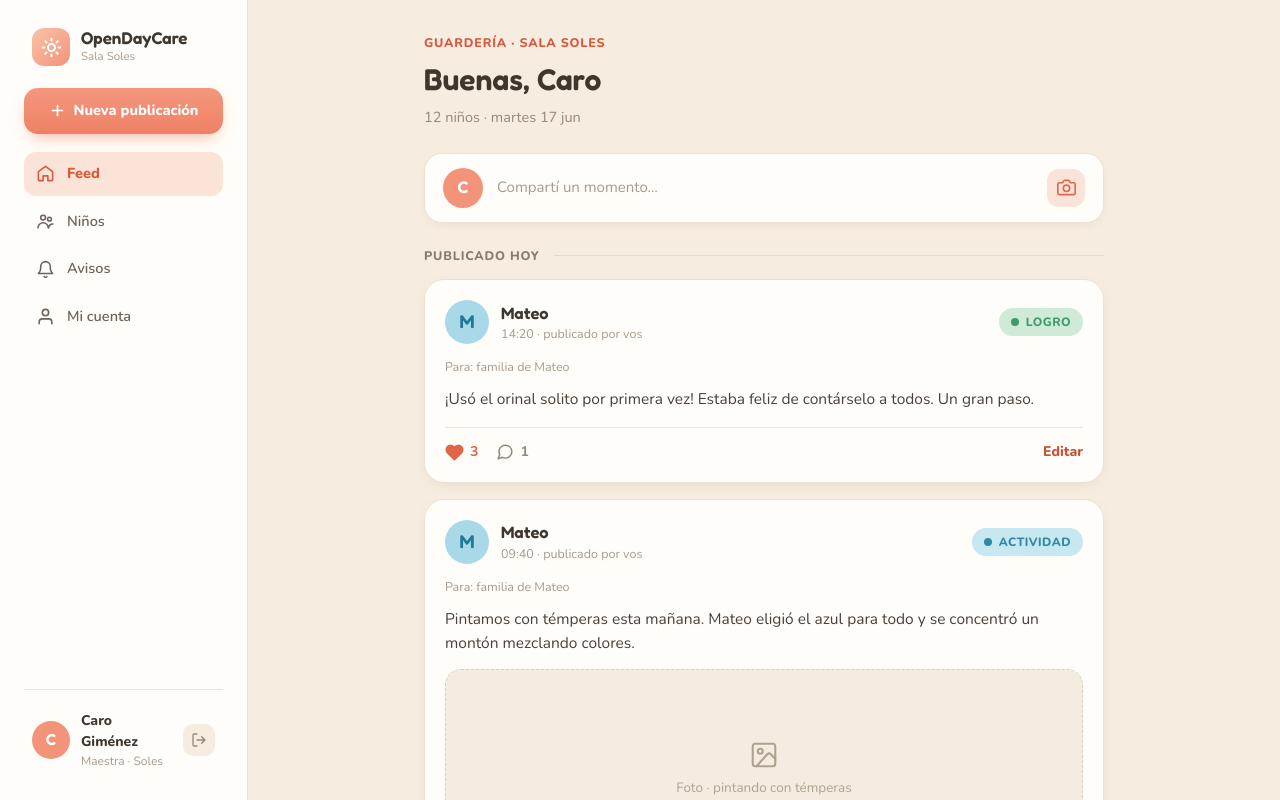
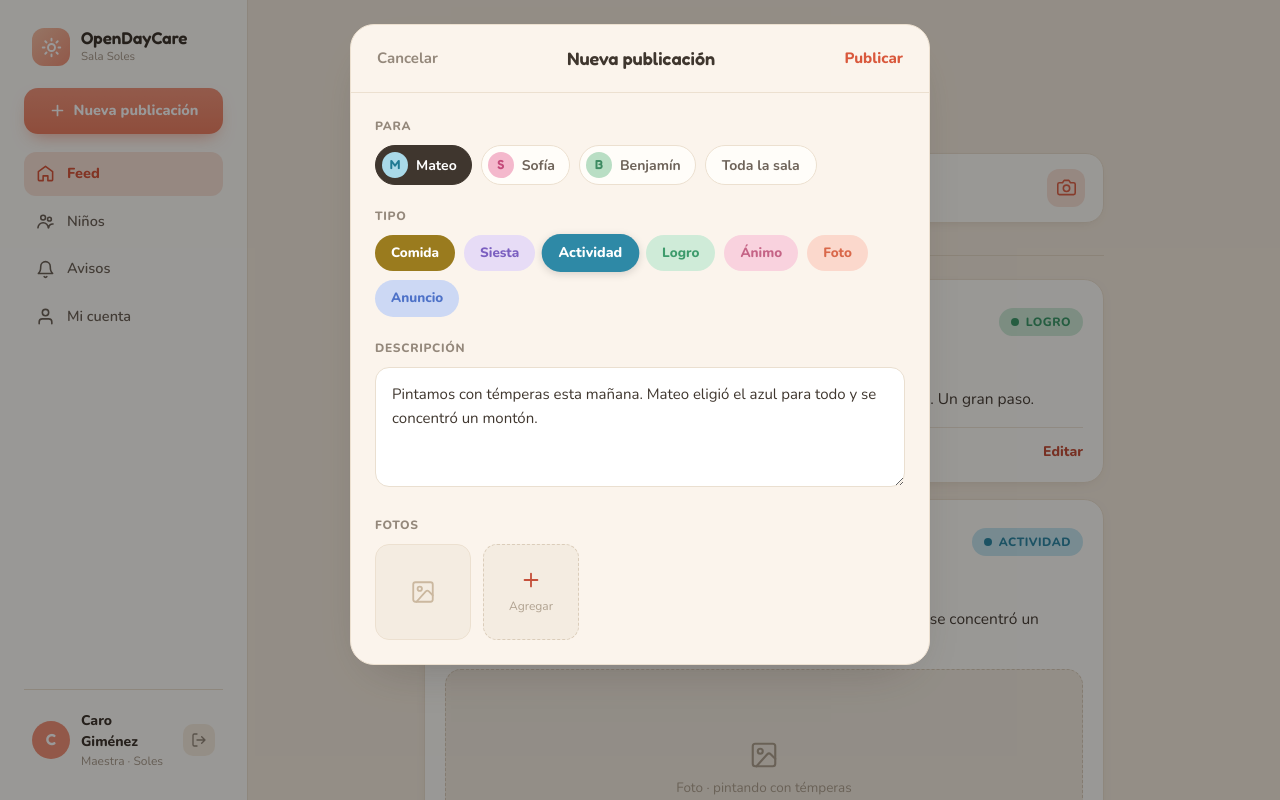
Before and after one commit to CarlosAndres97/06-open-daycare, a Next.js app: page / in a window 1280 px wide. Both pictures are taken after a click on the link "Nueva publicación". Built offline with nearby package versions, Linux system fonts and the light colour scheme.

Commit message:
spec 06 implememtado

```diff
--- a/app/page.tsx
+++ b/app/page.tsx
@@ -1,22 +1,34 @@
+"use client";
+
+import { useState } from "react";
 import { MobileDrawer } from "@/components/home/MobileDrawer";
 import { Sidebar } from "@/components/home/Sidebar";
 import { FeedHeader } from "@/components/home/FeedHeader";
 import { ComposerTile } from "@/components/home/ComposerTile";
 import { PostCard } from "@/components/home/PostCard";
+import { CreatePostModal } from "@/components/publications/CreatePostModal";
 import { POSTS } from "@/data/mock";
 
 export default function Home() {
+  const [isCreateModalOpen, setIsCreateModalOpen] = useState(false);
+  const openCreate = () => setIsCreateModalOpen(true);
+
   return (
     <div className="min-h-screen bg-cream flex">
-      <MobileDrawer />
+      <MobileDrawer onCreatePost={openCreate} />
       <div className="hidden md:flex">
-        <Sidebar activeKey="feed" />
+        <Sidebar activeKey="feed" onCreatePost={openCreate} />
       </div>
 
       <main className="flex-1 min-w-0 h-screen overflow-y-auto">
         <div className="max-w-[760px] w-full mx-auto pt-20 md:pt-[34px] px-5 md:px-10 pb-20">
           <FeedHeader />
-          <ComposerTile />
+          <ComposerTile onClick={() => setIsCreateModalOpen(true)} />
+
+          <CreatePostModal
+            isOpen={isCreateModalOpen}
+            onClose={() => setIsCreateModalOpen(false)}
+          />
 
           <div className="flex items-center gap-[14px] mb-3.5">
             <span className="text-[12.5px] font-extrabold tracking-[0.8px] text-ink-400">
--- a/components/home/ComposerTile.tsx
+++ b/components/home/ComposerTile.tsx
@@ -1,11 +1,17 @@
+"use client";
+
 import { Avatar } from "@/components/shared/Avatar";
 import { IconCamera } from "@/components/shared/Icons";
 
-export function ComposerTile() {
+interface ComposerTileProps {
+  onClick: () => void;
+}
+
+export function ComposerTile({ onClick }: ComposerTileProps) {
   return (
-    <a
-      href="#"
-      className="flex items-center gap-[14px] bg-cream-soft border border-beige-200 rounded-[18px] py-[14px] px-[18px] mb-6 shadow-[0_4px_14px_-10px_rgba(120,90,60,0.4)]"
+    <button
+      onClick={onClick}
+      className="flex items-center gap-[14px] bg-cream-soft border border-beige-200 rounded-[18px] py-[14px] px-[18px] mb-6 shadow-[0_4px_14px_-10px_rgba(120,90,60,0.4)] w-full text-left"
     >
       <Avatar
         color="bg-coral-400"
@@ -19,6 +25,6 @@ export function ComposerTile() {
       <span className="w-[38px] h-[38px] rounded-xl bg-beige-100 text-coral-800 flex items-center justify-center">
         <IconCamera width={19} height={19} />
       </span>
-    </a>
+    </button>
   );
 }
--- a/components/home/MobileDrawer.tsx
+++ b/components/home/MobileDrawer.tsx
@@ -5,7 +5,13 @@ import { Sidebar } from "@/components/home/Sidebar";
 import { IconMenu, IconClose } from "@/components/shared/Icons";
 import type { NavKey } from "@/components/home/Sidebar";
 
-export function MobileDrawer({ activeKey = "feed" }: { activeKey?: NavKey }) {
+export function MobileDrawer({
+  activeKey = "feed",
+  onCreatePost,
+}: {
+  activeKey?: NavKey;
+  onCreatePost?: () => void;
+}) {
   const [open, setOpen] = useState(false);
   const toggle = () => setOpen((v) => !v);
   const close = () => setOpen(false);
@@ -33,7 +39,7 @@ export function MobileDrawer({ activeKey = "feed" }: { activeKey?: NavKey }) {
             aria-hidden="true"
           />
           <div className="md:hidden fixed inset-y-0 left-0 w-[248px] z-40 transition-transform duration-200 ease-out">
-            <Sidebar activeKey={activeKey} />
+            <Sidebar activeKey={activeKey} onCreatePost={onCreatePost} />
           </div>
         </>
       )}
--- /dev/null
+++ b/components/publications/CreatePostModal.tsx
@@ -0,0 +1,227 @@
+"use client";
+
+import { useState } from "react";
+
+interface CreatePostModalProps {
+  isOpen: boolean;
+  onClose: () => void;
+}
+
+const kids = [
+  { id: "1", name: "Mateo", initials: "M", avatarBg: "#A9D9E8", avatarColor: "#1F7A93" },
+  { id: "2", name: "Sofía", initials: "S", avatarBg: "#F4B8CC", avatarColor: "#C44A7A" },
+  { id: "3", name: "Benjamín", initials: "B", avatarBg: "#B9DEC4", avatarColor: "#3E8B62" },
+];
+
+const postTypes = [
+  { label: "Comida", bg: "#9A7B1E", color: "#fff" },
+  { label: "Siesta", bg: "#E7DCF6", color: "#7B5FC0" },
+  { label: "Actividad", bg: "#2E89A6", color: "#fff" },
+  { label: "Logro", bg: "#CFEBD8", color: "#3E9B6C" },
+  { label: "Ánimo", bg: "#F9D2DE", color: "#C56486" },
+  { label: "Foto", bg: "#FBD8CC", color: "#D9684A" },
+  { label: "Anuncio", bg: "#CCD8F4", color: "#4E72C8" },
+];
+
+const defaultDescription =
+  "Pintamos con témperas esta mañana. Mateo eligió el azul para todo y se concentró un montón.";
+
+export function CreatePostModal({ isOpen, onClose }: CreatePostModalProps) {
+  const [selectedKid, setSelectedKid] = useState("1");
+  const [selectedType, setSelectedType] = useState("Actividad");
+  const [description, setDescription] = useState(defaultDescription);
+
+  if (!isOpen) return null;
+
+  return (
+    <div
+      className="fixed inset-0 z-50 flex items-start justify-center p-6 bg-black/40"
+      onClick={onClose}
+    >
+      <div
+        className="w-full max-w-[580px] bg-[#FBF4EC] border border-[#ECE0D0] rounded-[24px] shadow-[0_20px_50px_-24px_rgba(63,54,46,0.35)] overflow-hidden"
+        onClick={(e) => e.stopPropagation()}
+      >
+        <div className="flex items-center justify-between px-[26px] py-5 border-b border-[#ECE0D0]">
+          <button
+            onClick={onClose}
+            className="text-[#94887B] font-bold text-[15px] hover:text-[#3F362E] transition-colors"
+          >
+            Cancelar
+          </button>
+          <span className="font-fredoka font-semibold text-[18px] text-[#3F362E]">
+            Nueva publicación
+          </span>
+          <button className="text-[#D9583C] font-extrabold text-[15px] hover:opacity-80 transition-opacity">
+            Publicar
+          </button>
+        </div>
+
+        <div className="p-6">
+          <div className="text-[12px] font-extrabold tracking-[0.7px] text-[#94887B] mb-[10px]">
+            PARA
+          </div>
+          <div className="flex flex-wrap gap-[9px] mb-[22px]">
+            {kids.map((kid) => (
+              <button
+                key={kid.id}
+                onClick={() => setSelectedKid(kid.id)}
+                style={{
+                  display: "flex",
+                  alignItems: "center",
+                  gap: "8px",
+                  padding: "6px 14px 6px 6px",
+                  borderRadius: "999px",
+                  border: selectedKid === kid.id ? "1.5px solid #3F362E" : "1.5px solid #ECE0D0",
+                  background: selectedKid === kid.id ? "#3F362E" : "#FFFDF9",
+                  color: selectedKid === kid.id ? "#fff" : "#6E6359",
+                  fontWeight: 700,
+                  fontSize: "14px",
+                  cursor: "pointer",
+                  transition: "all 0.2s ease",
+                }}
+              >
+                <span
+                  style={{
+                    width: "26px",
+                    height: "26px",
+                    borderRadius: "50%",
+                    background: kid.avatarBg,
+                    color: kid.avatarColor,
+                    display: "flex",
+                    alignItems: "center",
+                    justifyContent: "center",
+                    fontFamily: "Fredoka, sans-serif",
+                    fontWeight: 600,
+                    fontSize: "13px",
+                  }}
+                >
+                  {kid.initials}
+                </span>
+                {kid.name}
+              </button>
+            ))}
+            <button
+              onClick={() => setSelectedKid("sala")}
+              style={{
+                padding: "6px 16px",
+                borderRadius: "999px",
+                border: selectedKid === "sala" ? "1.5px solid #3F362E" : "1.5px solid #ECE0D0",
+                background: selectedKid === "sala" ? "#3F362E" : "#FFFDF9",
+                color: selectedKid === "sala" ? "#fff" : "#6E6359",
+                fontWeight: 700,
+                fontSize: "14px",
+                cursor: "pointer",
+                transition: "all 0.2s ease",
+              }}
+            >
+              Toda la sala
+            </button>
+          </div>
+
+          <div className="text-[12px] font-extrabold tracking-[0.7px] text-[#94887B] mb-[10px]">
+            TIPO
+          </div>
+          <div className="flex flex-wrap gap-[9px] mb-[22px]">
+            {postTypes.map((type) => (
+              <button
+                key={type.label}
+                onClick={() => setSelectedType(type.label)}
+                style={{
+                  padding: "8px 16px",
+                  borderRadius: "999px",
+                  border: "none",
+                  background: type.bg,
+                  color: type.color,
+                  fontWeight: 800,
+                  fontSize: "13.5px",
+                  cursor: "pointer",
+                  transition: "all 0.2s ease",
+                  boxShadow: selectedType === type.label ? "0 2px 8px rgba(0,0,0,0.15)" : "none",
+                  transform: selectedType === type.label ? "scale(1.05)" : "scale(1)",
+                }}
+              >
+                {type.label}
+              </button>
+            ))}
+          </div>
+
+          <div className="text-[12px] font-extrabold tracking-[0.7px] text-[#94887B] mb-[10px]">
+            DESCRIPCIÓN
+          </div>
+          <textarea
+            value={description}
+            onChange={(e) => setDescription(e.target.value)}
+            placeholder="Contá cómo le fue hoy…"
+            className="w-full min-h-[120px] resize-y px-4 py-[14px] rounded-[14px] border border-[#EADFD0] bg-white text-[15px] text-[#3F362E] placeholder:text-[#B6A99B] focus:outline-none focus:border-[#2E89A6] leading-relaxed mb-[22px]"
+          />
+
+          <div className="text-[12px] font-extrabold tracking-[0.7px] text-[#94887B] mb-[10px]">
+            FOTOS
+          </div>
+          <div className="flex gap-3">
+            <div
+              style={{
+                width: "96px",
+                height: "96px",
+                borderRadius: "14px",
+                background: "#F4ECE1",
+                border: "1px solid #ECE0D0",
+                display: "flex",
+                alignItems: "center",
+                justifyContent: "center",
+                color: "#CBB89F",
+              }}
+            >
+              <svg
+                width="26"
+                height="26"
+                viewBox="0 0 24 24"
+                fill="none"
+                stroke="currentColor"
+                strokeWidth="1.7"
+                strokeLinecap="round"
+                strokeLinejoin="round"
+              >
+                <rect x="3" y="3" width="18" height="18" rx="2" />
+                <circle cx="9" cy="9" r="2" />
+                <path d="m21 15-3.6-3.6a2 2 0 0 0-2.8 0L6 21" />
+              </svg>
+            </div>
+            <button
+              style={{
+                width: "96px",
+                height: "96px",
+                borderRadius: "14px",
+                border: "1.5px dashed #DBCDBA",
+                background: "#F4ECE1",
+                display: "flex",
+                flexDirection: "column",
+                alignItems: "center",
+                justifyContent: "center",
+                gap: "6px",
+                color: "#B0A290",
+                cursor: "pointer",
+                transition: "all 0.2s ease",
+              }}
+            >
+              <svg
+                width="22"
+                height="22"
+                viewBox="0 0 24 24"
+                fill="none"
+                stroke="#C5503A"
+                strokeWidth="2"
+                strokeLinecap="round"
+                strokeLinejoin="round"
+              >
+                <path d="M12 5v14M5 12h14" />
+              </svg>
+              <span style={{ fontSize: "12px" }}>Agregar</span>
+            </button>
+          </div>
+        </div>
+      </div>
+    </div>
+  );
+}
--- a/specs/06-crear-publicacion-modal.md
+++ b/specs/06-crear-publicacion-modal.md
@@ -1,6 +1,6 @@
 # SPEC 06 — Crear publicación modal
 
-> **Status:** Approved
+> **Status:** Implemented
 > **Depends on:** SPEC 01
 > **Date:** 2026-08-16
 > **Objective:** Implementar el modal de crear una nueva publicación.
```
Also changed, not shown: components/home/Sidebar.tsx (+15 -1 lines).
